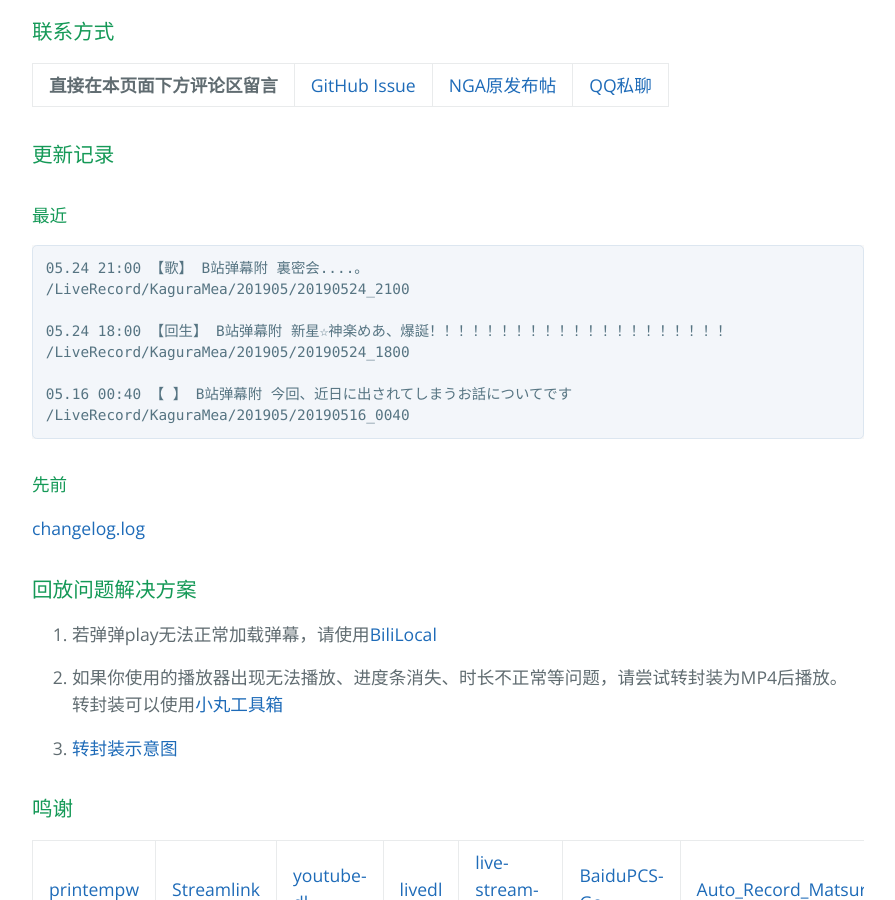
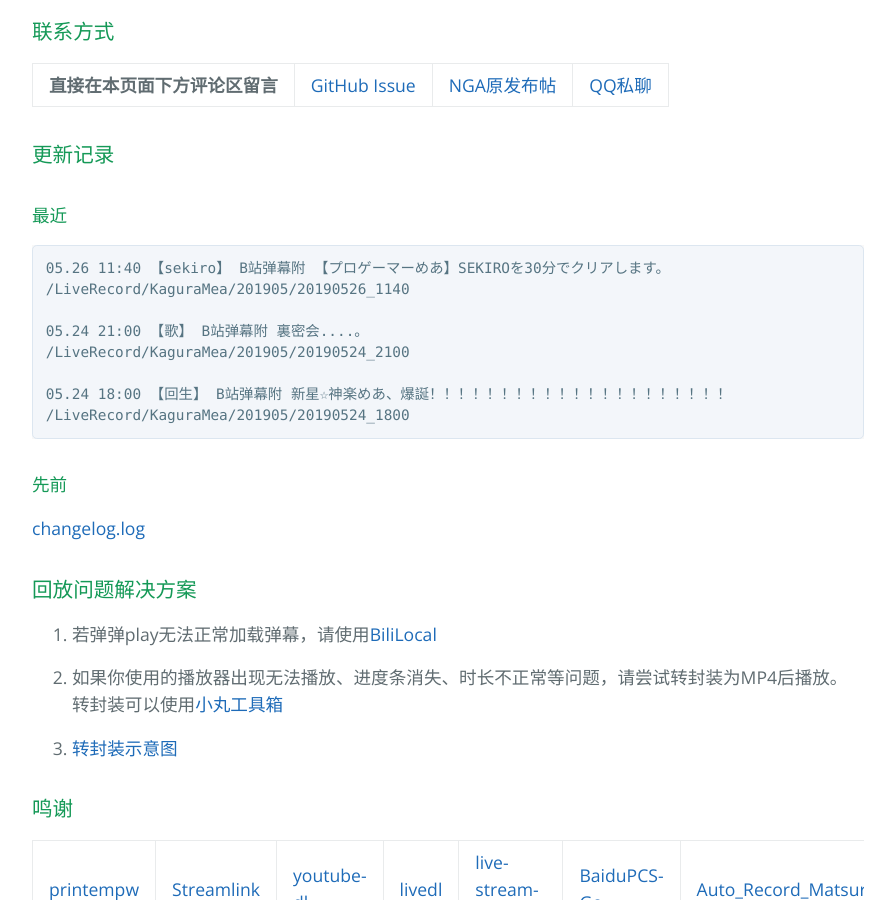
Before and after one commit to kaguramea-record/kaguramea-record.github.io, a Jekyll site: the page built from index.md, in a window 1280 px wide and 900 px high, scrolled down 1299 px. Shown: the whole window, without its empty margins (192-1087 px from the left). Built offline with Jekyll 4.4.1, drawn with Linux system fonts in a browser that asks for light colours; comment, search, counter and statistics services are not loaded.

Commit message:
Update 190526

````diff
--- a/index.md
+++ b/index.md
@@ -42,14 +42,14 @@ layout: default
 #### 最近
 
 ```
+05.26 11:40 【sekiro】 B站弹幕附 【プロゲーマーめあ】SEKIROを30分でクリアします。
+/LiveRecord/KaguraMea/201905/20190526_1140
+
 05.24 21:00 【歌】 B站弹幕附 裏密会....。
 /LiveRecord/KaguraMea/201905/20190524_2100
 
 05.24 18:00 【回生】 B站弹幕附 新星☆神楽めあ、爆誕！！！！！！！！！！！！！！！！！！！！！
 /LiveRecord/KaguraMea/201905/20190524_1800
-
-05.16 00:40 【 】 B站弹幕附 今回、近日に出されてしまうお話についてです
-/LiveRecord/KaguraMea/201905/20190516_0040
 ```
 
 #### 先前
````
Also changed, not shown: 1 other file.
